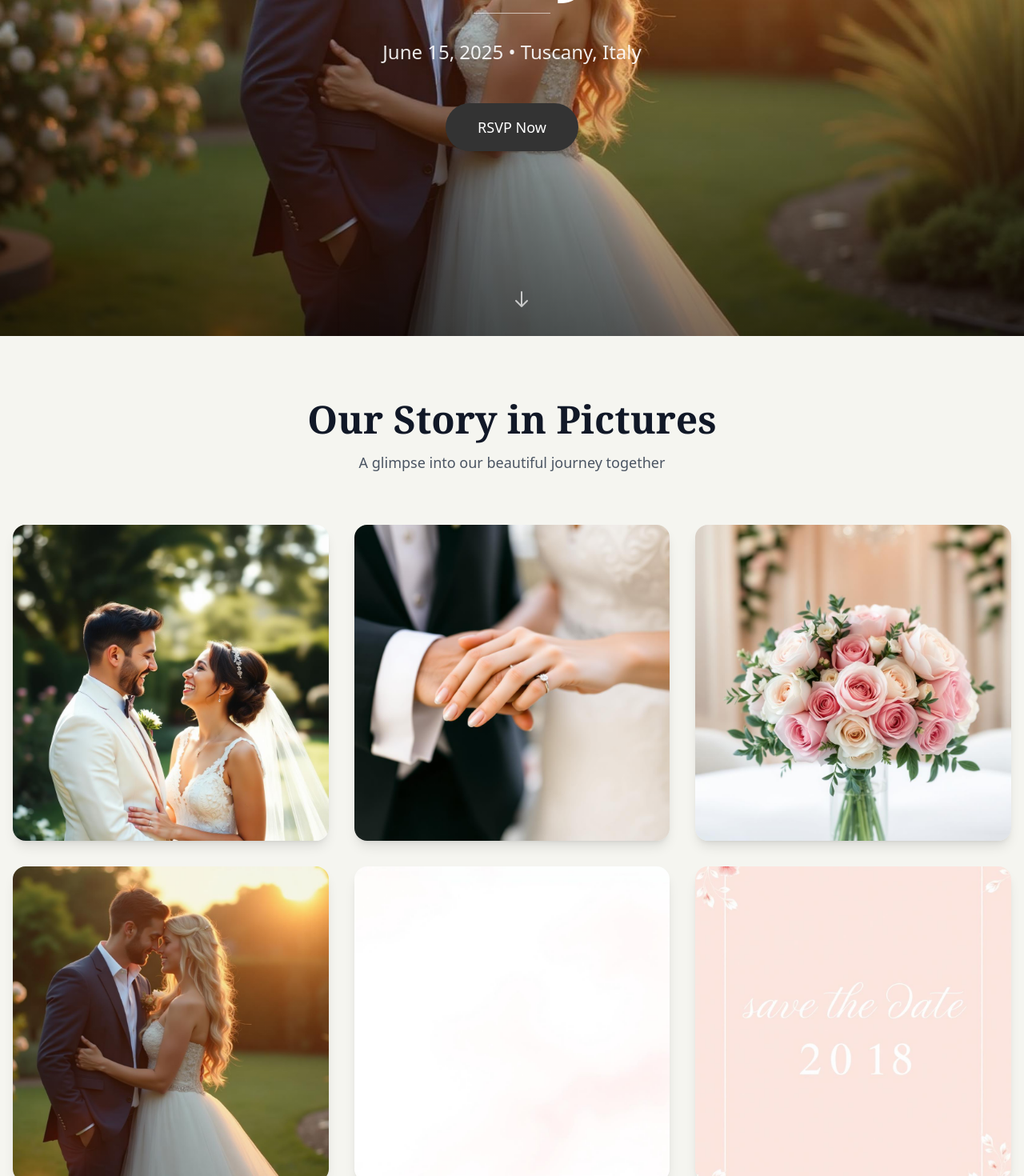
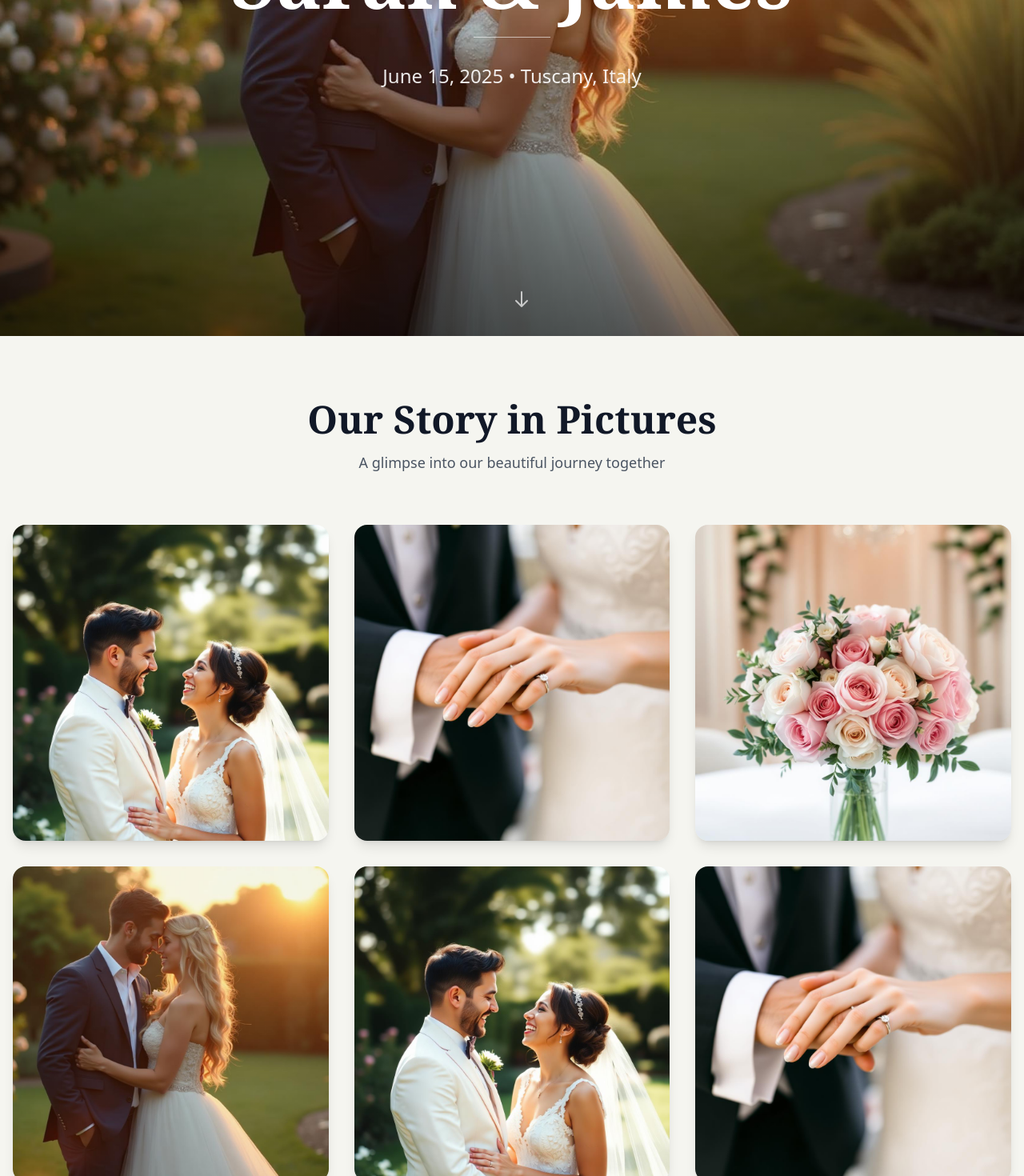
Before and after one commit to prashobkanhangad/invitation-static, a Next.js app: page /romantic-wedding in a window 1280 px wide. Shown: the part 380-1850 px from the top of the page at 80% size. Built offline with nearby package versions, Linux system fonts and the light colour scheme.

Commit message:
new template addedl

```diff
--- a/app/romantic-wedding/components/Gallery.tsx
+++ b/app/romantic-wedding/components/Gallery.tsx
@@ -6,8 +6,8 @@ export default function Gallery() {
     { src: "/romanticpage/gallery-2.jpg", alt: "Wedding rings close-up" },
     { src: "/romanticpage/gallery-3.jpg", alt: "Elegant floral arrangement" },
     { src: "/romanticpage/hero-couple.jpg", alt: "Beautiful couple portrait" },
-    { src: "/romanticpage/quote-bg.jpg", alt: "Romantic moment together" },
-    { src: "/romanticpage/save-date.jpg", alt: "Save the date moment" },
+    { src: "/romanticpage/gallery-1.jpg", alt: "Romantic moment together" },
+    { src: "/romanticpage/gallery-2.jpg", alt: "Save the date moment" },
   ];
 
   return (
--- a/app/romantic-wedding/components/Hero.tsx
+++ b/app/romantic-wedding/components/Hero.tsx
@@ -32,12 +32,7 @@ export default function Hero() {
           <p className="text-white/90 font-sans text-xl md:text-2xl mb-12">
             June 15, 2025 • Tuscany, Italy
           </p>
-          <button
-            onClick={scrollToRSVP}
-            className="bg-[#333333] hover:bg-[#555555] text-white font-sans text-lg px-10 py-4 rounded-full shadow-lg transition-all hover:scale-105"
-          >
-            RSVP Now
-          </button>
+
         </div>
       </div>
 
```
